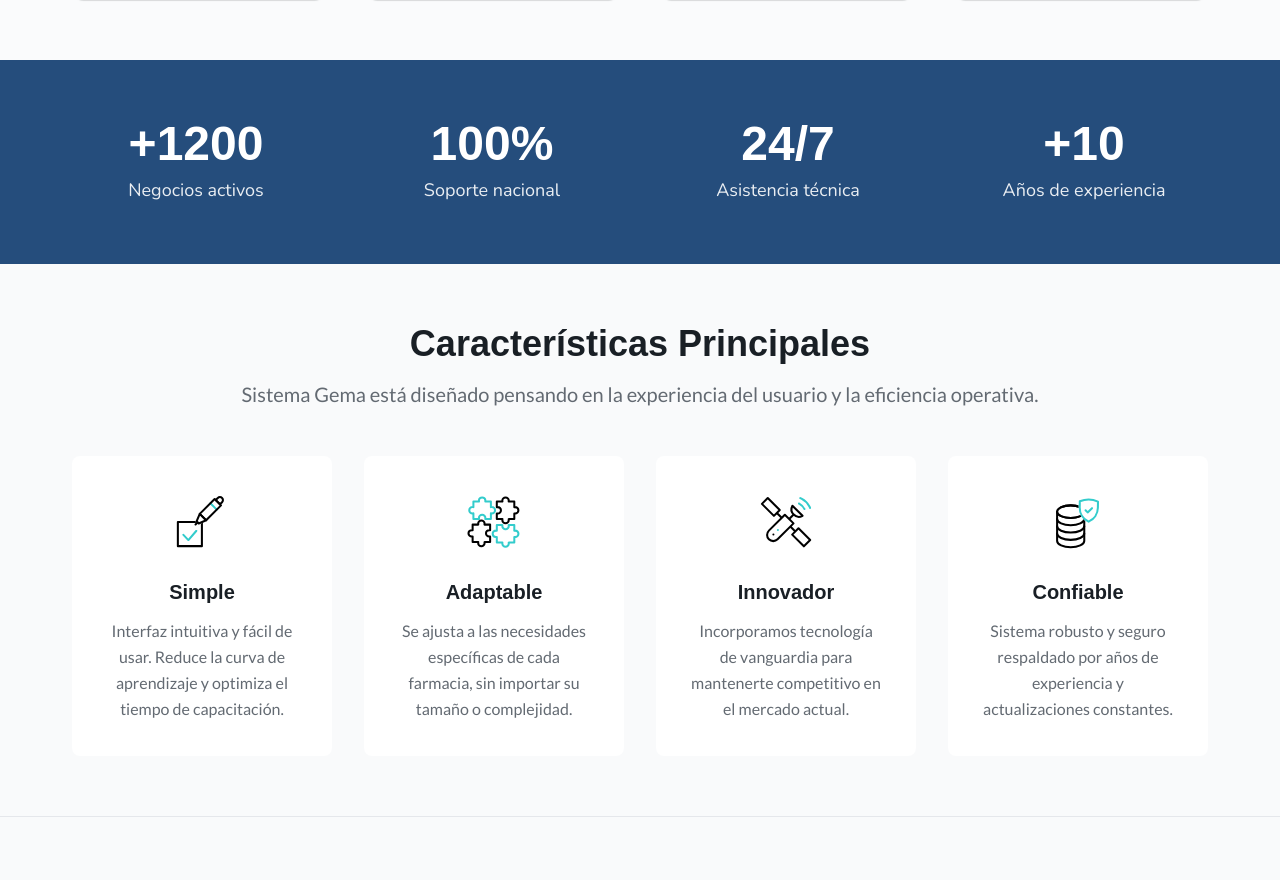
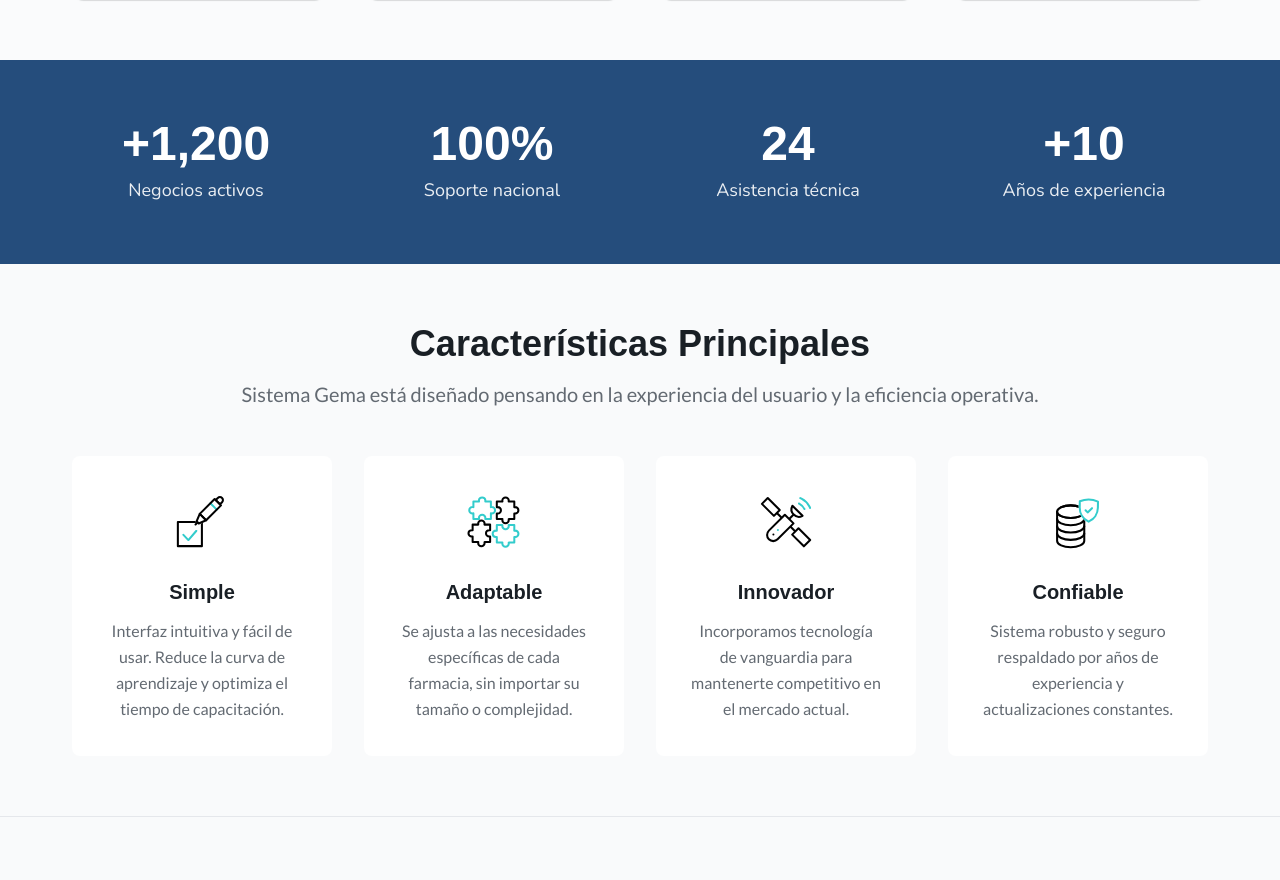
Before and after one commit to GEMA-Desarrollos/GemaWeb, a React (Vite) app: page / in a window 1280 px wide. Shown: the part 1173-2053 px from the top of the page. Built offline with nearby package versions, Linux system fonts and the light colour scheme.

Commit message:
aaaaaaaa

```diff
--- a/package.json
+++ b/package.json
@@ -22,7 +22,6 @@
     "lucide-react": "^0.562.0",
     "radix-ui": "^1.4.3",
     "react": "^19.2.0",
-    "react-animated-numbers": "^1.1.1",
     "react-confetti": "^6.4.0",
     "react-dom": "^19.2.0",
     "shadcn": "^3.7.0",
--- a/src/pages/home/stats-section.tsx
+++ b/src/pages/home/stats-section.tsx
@@ -1,55 +1,48 @@
+import { motion, useInView, useSpring, useTransform } from "framer-motion"
+import { useEffect, useRef } from "react"
 import { STATS } from "./home.constants"
-// import AnimatedNumber from "react-animated-numbers"
-// import { useStatsVisibility } from "./stats-section.hooks"
-// import { parseStatValue } from "./stats-section.utils"
+import { parseStatValue } from "./stats-section.utils"
+
+function AnimatedNumber({ value }: { value: number }) {
+  const ref = useRef<HTMLSpanElement>(null)
+  const isInView = useInView(ref, { once: true, amount: 0.5 })
+
+  const spring = useSpring(0, {
+    bounce: 0,
+    duration: 2000,
+  })
+  const display = useTransform(spring, (current) =>
+    Math.round(current).toLocaleString()
+  )
+
+  useEffect(() => {
+    if (isInView) {
+      spring.set(value)
+    }
+  }, [isInView, spring, value])
+
+  return <motion.span ref={ref}>{display}</motion.span>
+}
 
 export function StatsSection() {
-  // const { isVisible, sectionRef } = useStatsVisibility()
-
-  // ref={sectionRef}
-
   return (
-    <section  className="py-15 bg-dark-blue text-white">
+    <section className="py-15 bg-dark-blue text-white">
       <div className="container-custom">
         <div className="grid grid-cols-1 sm:grid-cols-2 lg:grid-cols-4 gap-12 text-center">
-          {/* {STATS.map((stat) => {
+          {STATS.map((stat) => {
             const { prefix, number, suffix } = parseStatValue(stat.value)
 
             return (
               <div key={stat.label}>
                 <h3 className="text-5xl font-bold mb-2 flex items-center justify-center">
                   {prefix}
-                  {isVisible ? (
-                    <AnimatedNumber
-                      transitions={(index) => ({
-                        type: "spring",
-                        duration: index + 0.2,
-                      })}
-                      animateToNumber={number}
-                      fontStyle={{
-                        fontSize: "inherit",
-                        fontWeight: "inherit",
-                      }}
-                    />
-                  ) : (
-                    <span>0</span>
-                  )}
+                  <AnimatedNumber value={number} />
                   {suffix}
                 </h3>
                 <p className="text-lg opacity-90 font-nunito">{stat.label}</p>
               </div>
             )
-          })} */}
-
-          {/*  version estatica */}
-          {STATS.map((stat) => (
-            <div key={stat.label}>
-              <h3 className="text-5xl font-bold mb-2 flex items-center justify-center">
-                {stat.value}
-              </h3>
-              <p className="text-lg opacity-90 font-nunito">{stat.label}</p>
-            </div>
-          ))}
+          })}
         </div>
       </div>
     </section>
```
Also changed, not shown: 1 other file (tests, documents, lock files or other folders).
